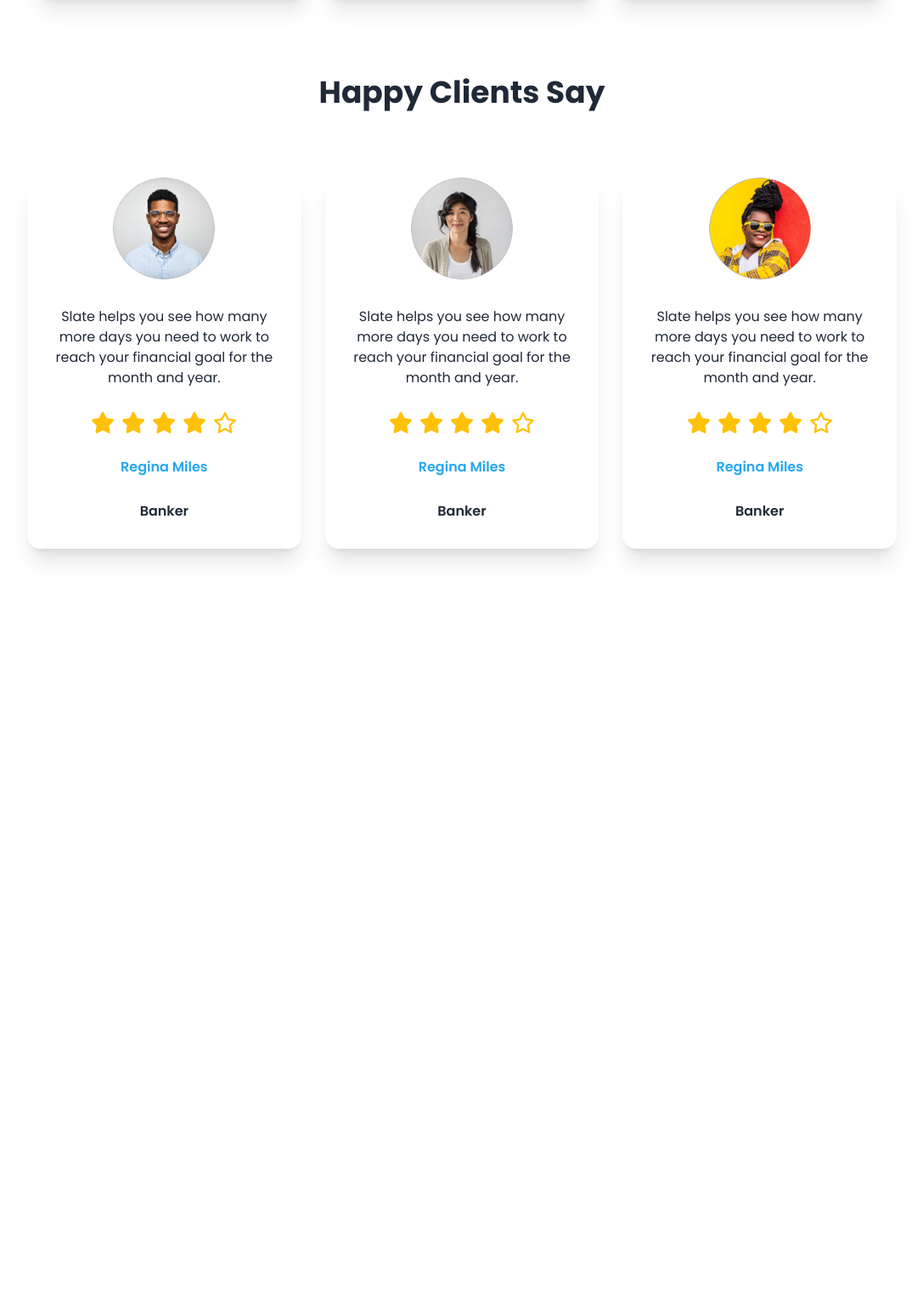
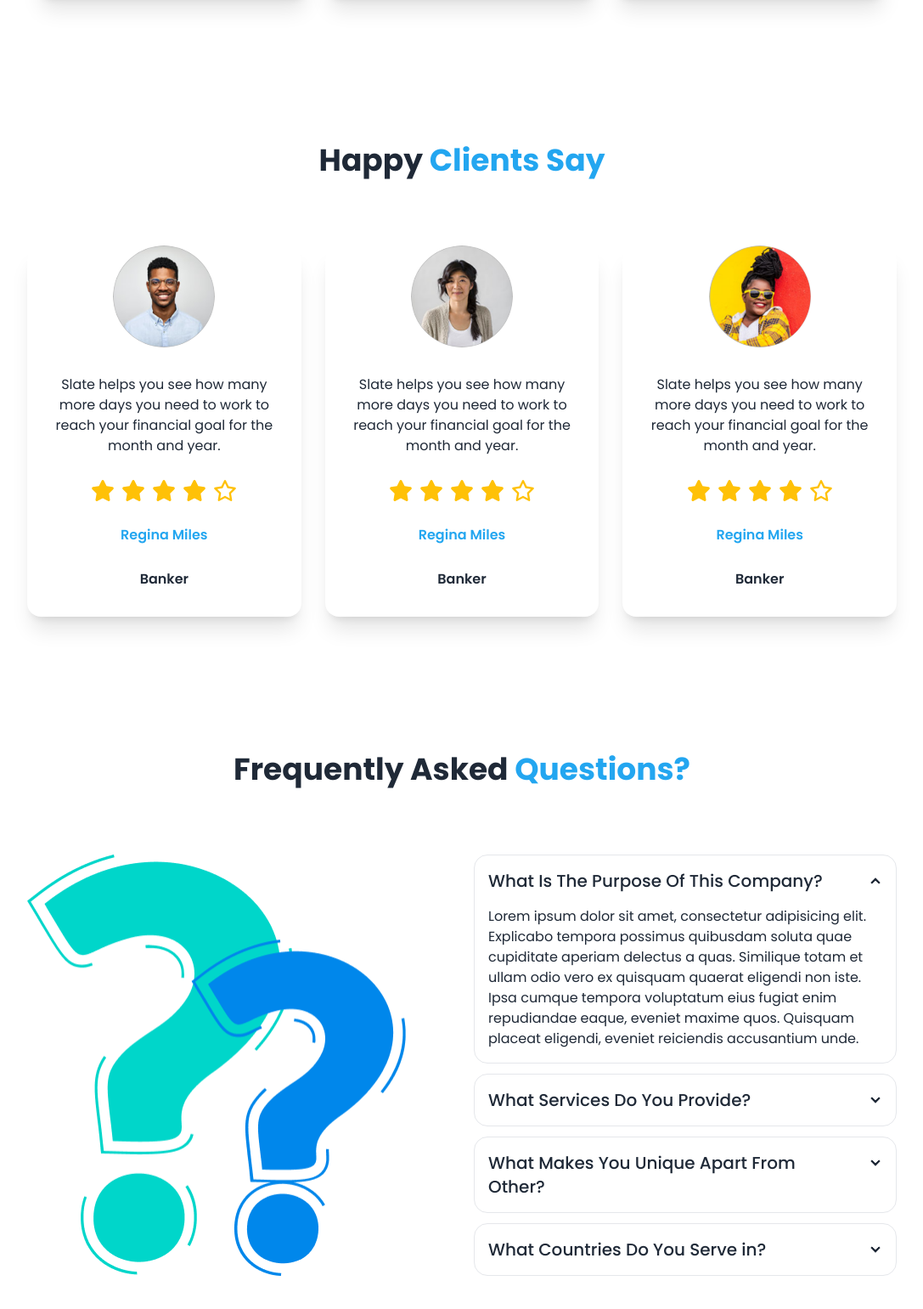
Before and after one commit to Mustakahmmed-dev/Biker-Zone, a plain HTML site: page index.html in a window 1280 px wide. Shown: the part 1755-3296 px from the top of the page at 85% size, without its empty margins (96-1183 px from the left). Before the commit the page ends 2481 px from the top, so only its background shows below. Drawn offline with nearby package versions, Linux system fonts and the light colour scheme.

Commit message:
FAQs section has been added with its responsivenss

```diff
--- a/index.html
+++ b/index.html
@@ -158,8 +158,8 @@
           </div>
 
           <!-- Happy Clients Say-->
-           <div class="max-w-[90%] md:max-w-[80%] mx-auto my-20">
-            <h1 class="text-4xl font-bold text-center my-20">Happy <span>Clients Say</span></h1>
+           <div class="max-w-[90%] md:max-w-[80%] mx-auto my-40">
+            <h1 class="text-4xl font-bold text-center my-20">Happy <span class="text-[#23A6F0]">Clients Say</span></h1>
             <div class="flex-col md:flex-row flex gap-7">
                 <div class="card bg-base-100 md:w-96 shadow-xl">
                     <figure>
@@ -215,6 +215,45 @@
             </div>
            </div>
 
+           <!-- FAQs -->
+            <div class="max-w-[90%] md:max-w-[80%] mx-auto my-40">
+                <h1 class="text-4xl font-bold text-center my-20">Frequently Asked <span class="text-[#23A6F0]">Questions?</span></h1>
+                <div class="flex-col md:flex-row flex gap-20">
+                    <img class="max-w-[80%]" src="images/others/faq.png" alt="">
+
+                    <div class="flex-grow space-y-3">
+                        <div class="collapse collapse-arrow border">
+                            <input type="radio" name="my-accordion-2" checked="checked" />
+                            <div class="collapse-title text-xl font-medium">What Is The Purpose Of This Company?</div>
+                            <div class="collapse-content">
+                              <p>Lorem ipsum dolor sit amet, consectetur adipisicing elit. Explicabo tempora possimus quibusdam soluta quae cupiditate aperiam delectus a quas. Similique totam et ullam odio vero ex quisquam quaerat eligendi non iste. Ipsa cumque tempora voluptatum eius fugiat enim repudiandae eaque, eveniet maxime quos. Quisquam placeat eligendi, eveniet reiciendis accusantium unde.</p>
+                            </div>
+                          </div>
+                          <div class="collapse collapse-arrow border">
+                            <input type="radio" name="my-accordion-2" />
+                            <div class="collapse-title text-xl font-medium">What Services Do You Provide?</div>
+                            <div class="collapse-content">
+                              <p>Lorem ipsum dolor sit amet consectetur adipisicing elit. Modi rem dolorum nostrum magni possimus sit accusantium dicta vero. Consequatur voluptatum doloremque aliquid deserunt sed ipsa fugiat quod dolorum accusamus deleniti ab adipisci dolorem in veniam excepturi laudantium nihil facere similique minima doloribus sunt voluptates, quia et necessitatibus! Eveniet, accusamus? Iure.</p>
+                            </div>
+                          </div>
+                          <div class="collapse collapse-arrow border ">
+                            <input type="radio" name="my-accordion-2" />
+                            <div class="collapse-title text-xl font-medium">What Makes You Unique Apart From Other?</div>
+                            <div class="collapse-content">
+                              <p>Lorem ipsum dolor sit amet consectetur adipisicing elit. Fugiat repellendus minus, quam magni non assumenda ex vitae cum ad quod optio aperiam culpa repellat, repudiandae quas! Hic distinctio deserunt ipsum suscipit sapiente iste ut repellat pariatur autem beatae animi officia fugiat eveniet laborum dolore repudiandae dolorem illum quia, et saepe.</p>
+                            </div>
+                          </div>
+                          <div class="collapse collapse-arrow border ">
+                            <input type="radio" name="my-accordion-2" />
+                            <div class="collapse-title text-xl font-medium">What Countries Do You Serve in?</div>
+                            <div class="collapse-content">
+                              <p>Lorem ipsum dolor sit amet consectetur adipisicing elit. Fugiat repellendus minus, quam magni non assumenda ex vitae cum ad quod optio aperiam culpa repellat, repudiandae quas! Hic distinctio deserunt ipsum suscipit sapiente iste ut repellat pariatur autem beatae animi officia fugiat eveniet laborum dolore repudiandae dolorem illum quia, et saepe.</p>
+                            </div>
+                          </div>
+                    </div>
+                </div>
+            </div>
+
     </main>
     <footer>
 
```
